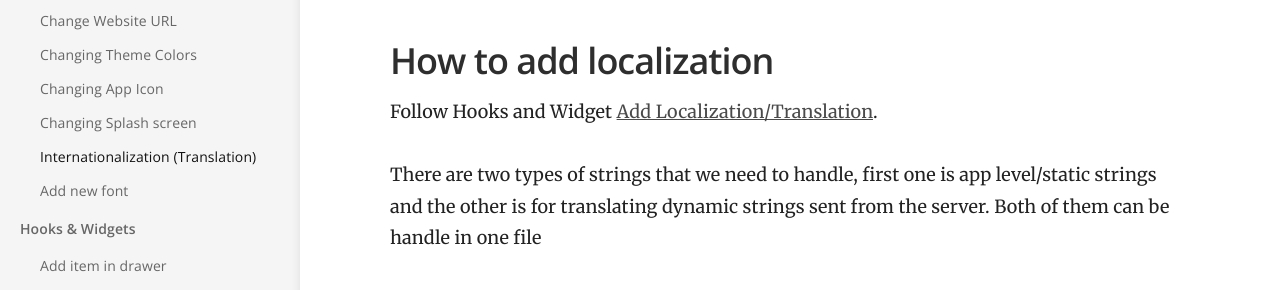
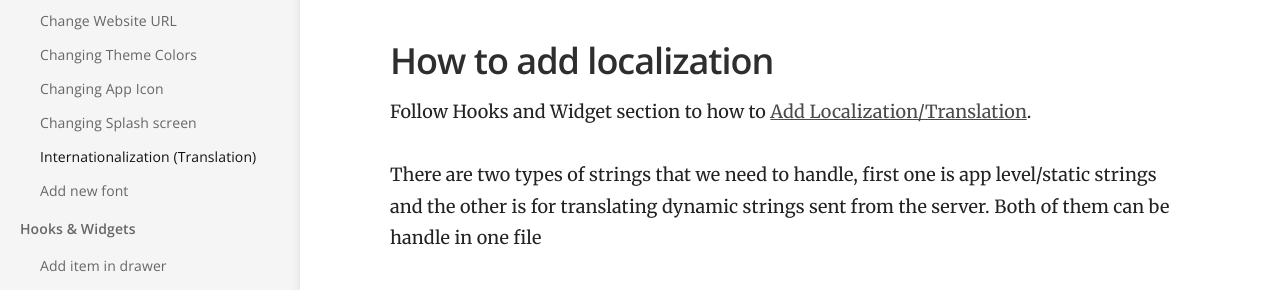
Before and after one commit to booleanbites/houzi-doc, a Jekyll site: the page built from _docs/app-setup/l10n.md, in a window 1280 px wide. Shown: the part 216-506 px from the top of the page. Built offline with Jekyll 4.4.1, drawn with Linux system fonts in a browser that asks for light colours.

Commit message:
update langs file

```diff
--- a/_docs/app-setup/l10n.md
+++ b/_docs/app-setup/l10n.md
@@ -5,7 +5,7 @@ order: 5
 ---
 
 ## How to add localization
- Follow Hooks and Widget [Add Localization/Translation](/hooks-widgets/add-langauge).
+ Follow Hooks and Widget section to how to [Add Localization/Translation](/hooks-widgets/add-langauge).
 
 There are two types of strings that we need to handle, first one is app level/static strings and the other is for translating dynamic strings sent from the server. Both of them can be handle in one file
 
```
Also changed, not shown: _docs/hooks-widgets/add_langauge.md (+1 -3 lines).
